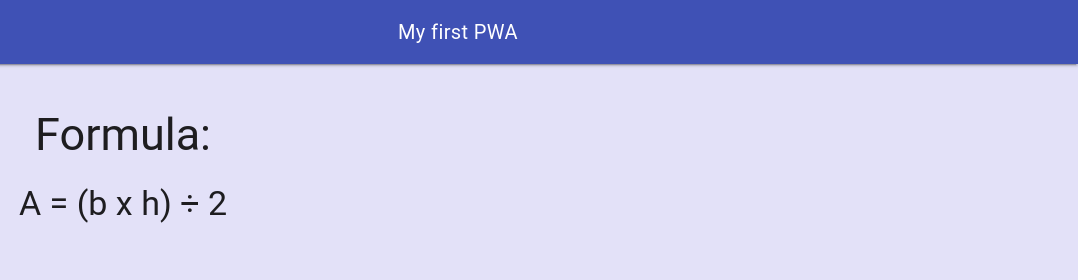
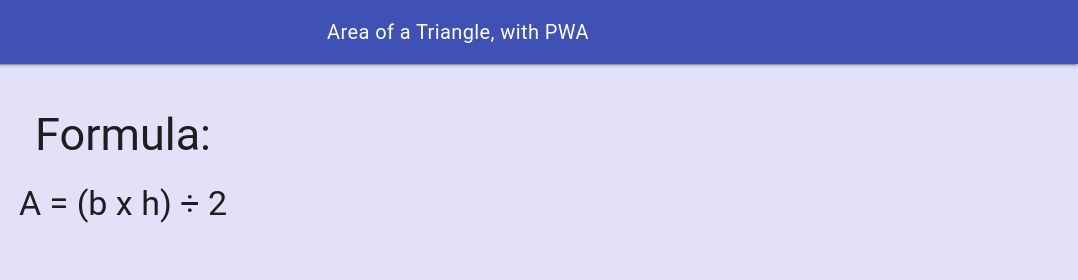
Before and after one commit to ashley-monaghan/ICS2O-Unit-2-04-B, a plain HTML site: page index.html in a window 1280 px wide. Shown: the top 280 px of the page, 202-1280 px from the left. Drawn offline with nearby package versions, Linux system fonts and the light colour scheme.

Commit message:
Area of a Triangle, with PWA

```diff
--- a/index.html
+++ b/index.html
@@ -52,7 +52,7 @@
     <div class="mdl-layout mdl-js-layout mdl-layout--fixed-header">
       <header class="mdl-layout__header">
         <div class="mdl-layout__header-row">
-          <span class="mdl-layout-title">My first PWA</span>
+          <span class="mdl-layout-title">Area of a Triangle, with PWA</span>
         </div>
       </header>
       <main class="mdl-layout__content">
```
